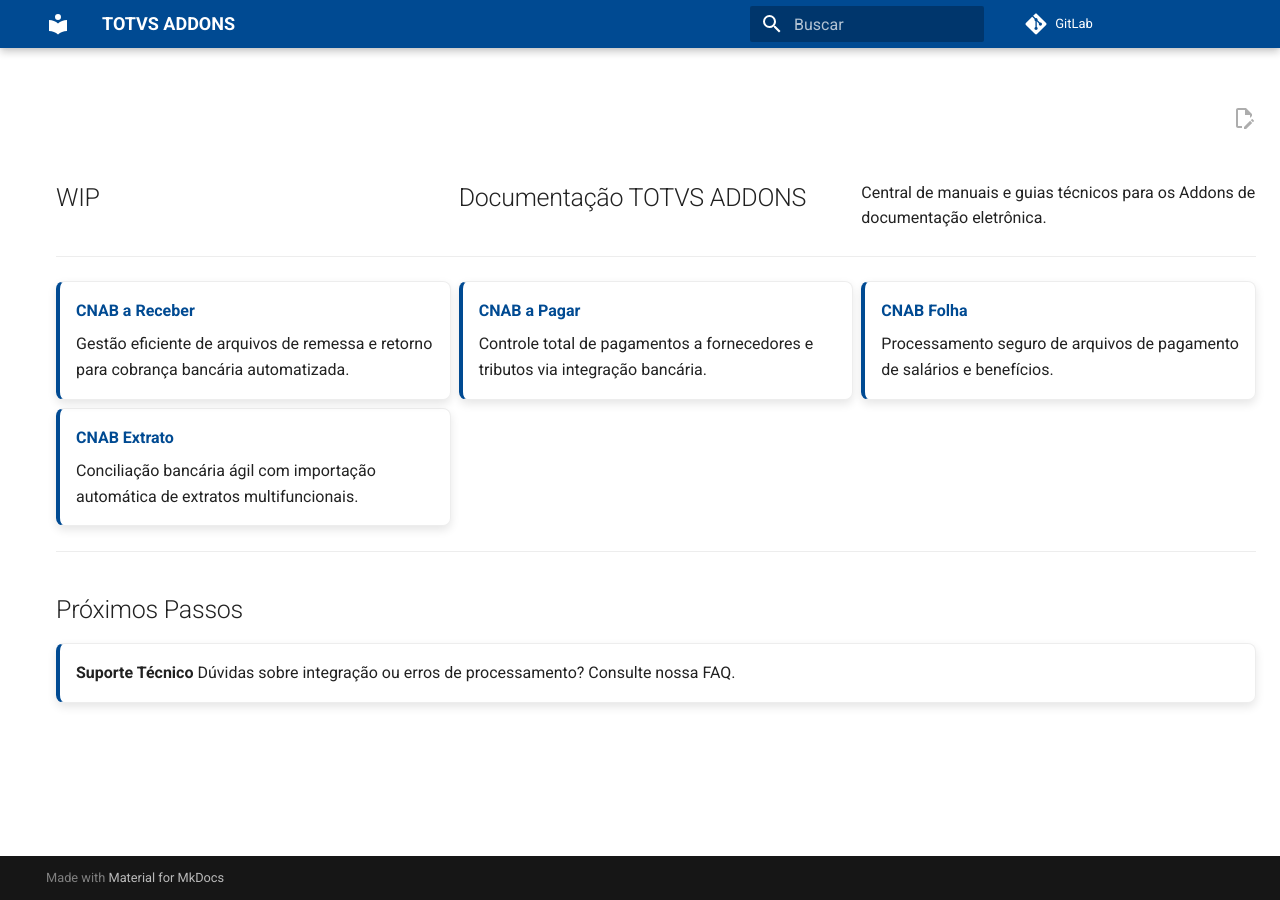
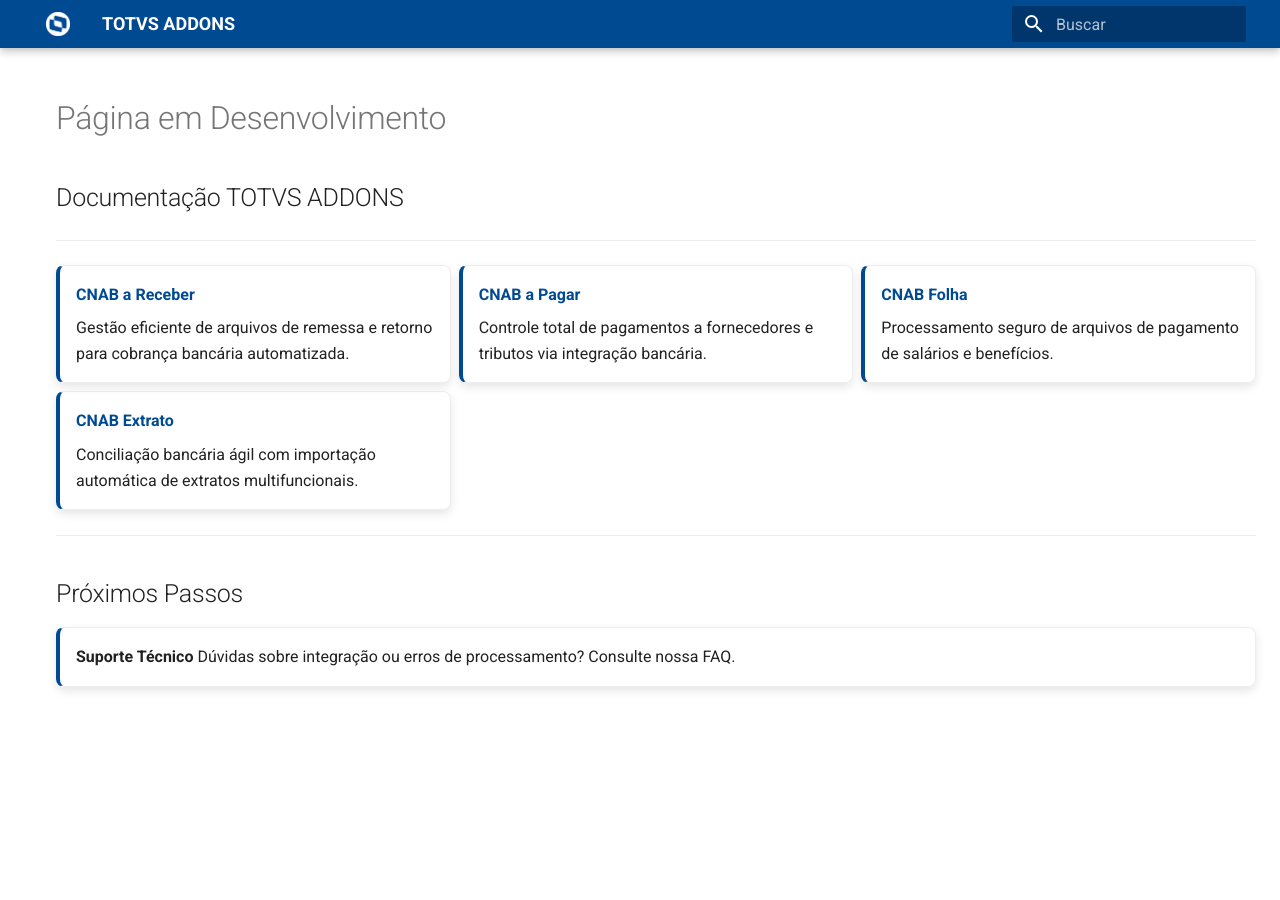
Before and after one commit to FSW-Mercado-Internacional-TOTVS-Oeste/documentacao-eletronica, an MkDocs documentation site: the page built from docs/index.md, in a window 1280 px wide. Built offline with MkDocs 1.6.1 and Material for MkDocs 9.7.7, drawn with Linux system fonts in a browser that asks for light colours; comment, search, counter and statistics services are not loaded.

Commit message:
Ocultar icon de gitlab e atualizando icones da pagina

```diff
--- a/docs/index.md
+++ b/docs/index.md
@@ -1,15 +1,15 @@
 ---
+template: main.html
 hide:
   - navigation
   - toc
 ---
-#
+
+# Página em Desenvolvimento {.home-hero}
 
 <div class="grid cards" markdown>
 
-## WIP
 ## Documentação TOTVS ADDONS
-Central de manuais e guias técnicos para os Addons de documentação eletrônica.
 
 </div>
 
--- a/docs/stylesheets/extra.css
+++ b/docs/stylesheets/extra.css
@@ -2,6 +2,35 @@
   --md-primary-fg-color: #004a92;
   --md-primary-fg-color--light: #005bb5;
   --md-primary-fg-color--dark: #003366;
+}
+
+[data-md-main-steps] .md-content {
+    background: none;a
+}
+
+/* Remove fundos de containers internos para não tapar o fundo principal */
+body:has(nav.md-nav--primary [aria-current="page"] .md-nav__link[href="index.html"]) .md-content,
+body:has(nav.md-nav--primary [aria-current="page"] .md-nav__link[href="index.html"]) .md-content__inner {
+    background: transparent !important;
+}
+
+/* Seletor específico para a Home (Index) */
+body:has(nav.md-nav--primary [aria-current="page"] .md-nav__link[href="index.html"]) {
+    background-image:
+        /* Degradê: Começa branco sólido e fica transparente no final para mostrar a imagem */
+        linear-gradient(to bottom, #ffffff 75%, rgba(255, 255, 255, 0) 100%),
+        url('https://tiinside.com.br/wp-content/uploads/2023/08/TOTVS-0493-1-scaled.jpg') !important;
+
+    background-repeat: no-repeat !important;
+    background-position: bottom center !important;
+    background-size: contain !important; /* 'contain' evita que a imagem fique gigante e 'perdida' */
+    background-attachment: scroll !important;
+    background-color: #ffffff !important; /* Garante fundo branco onde a imagem não chega */
+}
+/* Garante que as subpáginas fiquem com o fundo limpo */
+body:not(:has(nav.md-nav--primary [aria-current="page"] .md-nav__link[href="index.html"])) {
+    background-image: none !important;
+    background-color: #ffffff !important;
 }
 
 /* Deixar os cards mais modernos */
@@ -169,6 +198,7 @@
     max-width: 1200px; /* Ou o valor que preferir para dar ênfase */
     margin: 0 auto;
     flex-grow: 1;
+    background: none;
 }
 
 /* Garante que os menus laterais fiquem "presos" nas pontas */
@@ -310,3 +340,18 @@
     border: 1px solid #f0f0f0 !important;
     border-radius: 4px;
 }
+
+/* Esconde o botão do repositório GitLab no cabeçalho */
+.md-header__source {
+    display: none !important;
+}
+
+/* Esconde o botão de edição da página */
+.md-content__button {
+    display: none !important;
+}
+
+/* Esconde o rodapé "Made with Material for MkDocs" */
+.md-footer-meta {
+    display: none !important;
+}
--- a/mkdocs.yml
+++ b/mkdocs.yml
@@ -5,6 +5,8 @@
 theme:
   name: material
   language: pt
+  logo: assets/totvs_icon_write.png
+  favicon: assets/totvs_icon.png
   palette:
     - scheme: default
       primary: custom
@@ -24,7 +26,7 @@
   - Início: index.md
   - Addons:
       - CNAB A Receber: addon-cnab-a-receber.md
-      - CNAB A Pagar: addon-cnab-a-pagar.md
+      - CNAB  Pagar: addon-cnab-a-pagar.md
       - CNAB Folha: addon-cnab-folha.md
       - CNAB Extrato Bancario: addon-cnab-extrato-bancario.md
 
```
Also changed, not shown: docs/addon-cnab-a-receber.md (+1 -1 lines), docs/addon-cnab-extrato-bancario.md (+1 -1 lines), docs/assets/totvs-background.png (added), docs/assets/totvs-logo.png (added), docs/assets/totvs_icon.png (added), docs/assets/totvs_icon_write.png (added).
